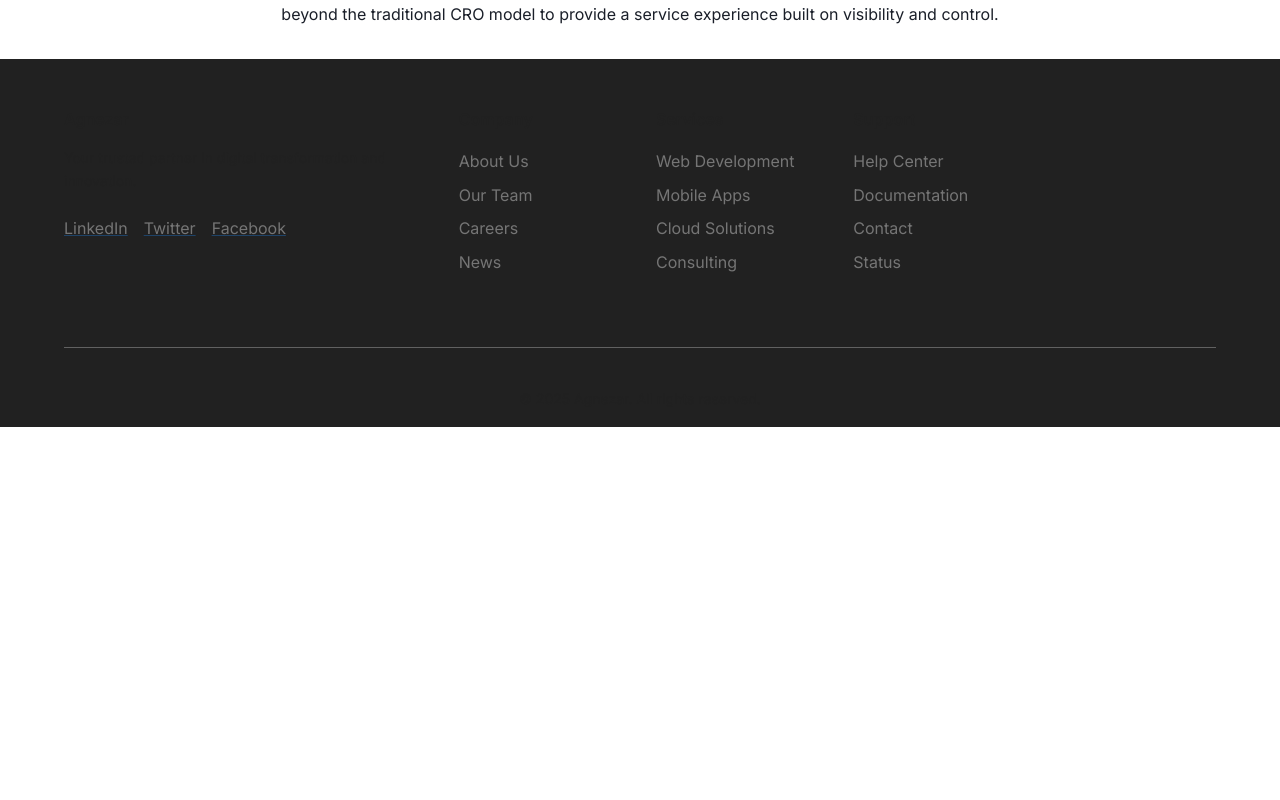
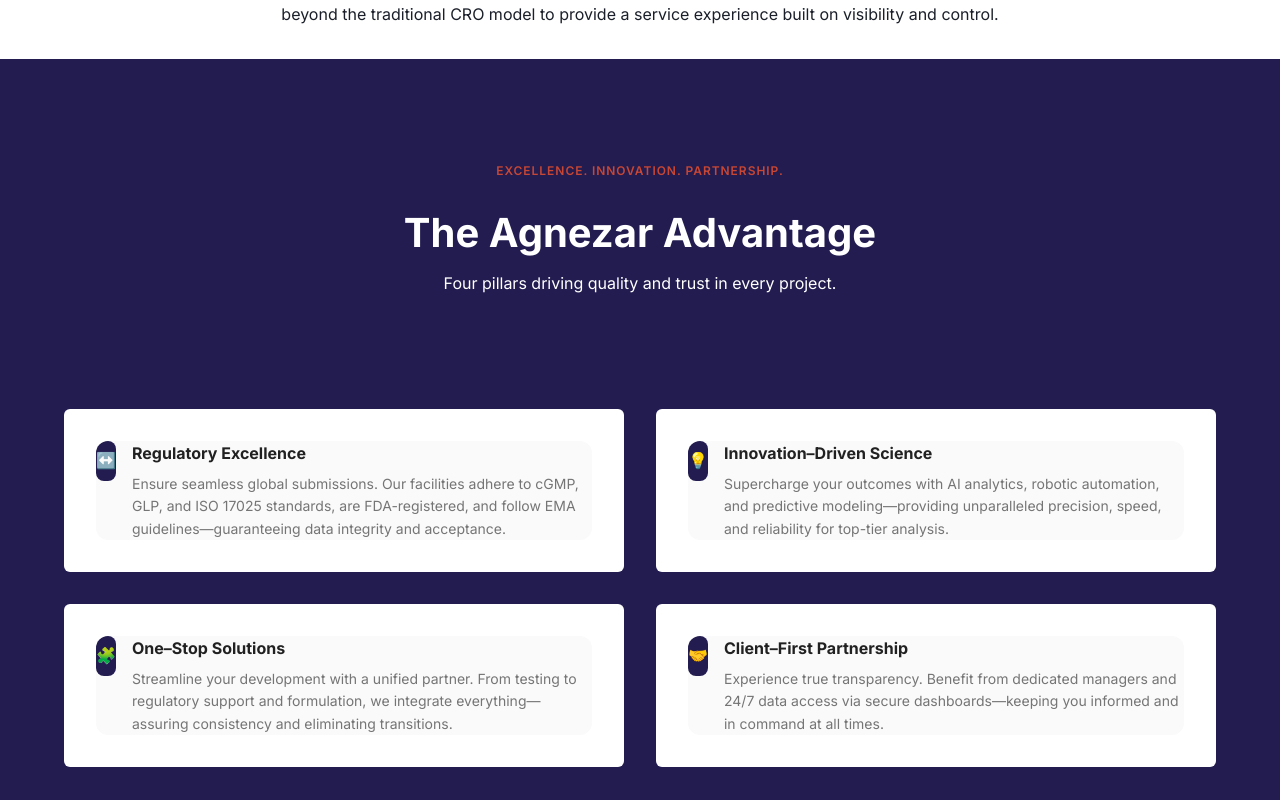
Before and after one commit to anonharish/agnezar, a React (Vite) app: page / in a window 1280 px wide. Shown: the part 1380-2180 px from the top of the page. Before the commit the page ends 1807 px from the top, so only its background shows below. Built offline with nearby package versions, Linux system fonts and the light colour scheme; the HTML template or start-up script is replaced by a standard one.

Commit message:
agenzerAdvantage first cut

```diff
--- /dev/null
+++ b/src/components/molecules/AgnezerAdvantage/AgnezerAdvantage.hook.tsx
@@ -0,0 +1,46 @@
+import { useMemo } from 'react';
+
+export interface AdvantageCard {
+  icon?: React.ReactNode;
+  title: string;
+  description?: string;
+}
+
+export interface AgnezerAdvantageConfig {
+  smallText?: string;
+  title?: string;
+  description?: string;
+  cards?: AdvantageCard[];
+}
+
+export const useAgnezerAdvantage = (config: AgnezerAdvantageConfig = {}) => {
+  const merged = useMemo(() => ({
+    smallText: config.smallText ?? 'Excellence. Innovation. Partnership.',
+    title: config.title ?? 'The Agnezar Advantage',
+    description: config.description ?? 'Four pillars driving quality and trust in every project.',
+    cards: config.cards ?? [
+      {
+        icon: '↔️',
+        title: 'Regulatory Excellence',
+        description: 'Ensure seamless global submissions. Our facilities adhere to cGMP, GLP, and ISO 17025 standards, are FDA-registered, and follow EMA guidelines—guaranteeing data integrity and acceptance.',
+      },
+      {
+        icon: '💡',
+        title: 'Innovation–Driven Science',
+        description: 'Supercharge your outcomes with AI analytics, robotic automation, and predictive modeling—providing unparalleled precision, speed, and reliability for top-tier analysis.',
+      },
+      {
+        icon: '🧩',
+        title: 'One–Stop Solutions',
+        description: 'Streamline your development with a unified partner. From testing to regulatory support and formulation, we integrate everything—assuring consistency and eliminating transitions.',
+      },
+      {
+        icon: '🤝',
+        title: 'Client–First Partnership',
+        description: 'Experience true transparency. Benefit from dedicated managers and 24/7 data access via secure dashboards—keeping you informed and in command at all times.',
+      },
+    ],
+  }), [config]);
+
+  return merged;
+};
--- /dev/null
+++ b/src/components/molecules/AgnezerAdvantage/AgnezerAdvantage.style.tsx
@@ -0,0 +1,61 @@
+import { styled } from '@mui/material/styles';
+import { Box, Typography as MuiTypography, Grid } from '@mui/material';
+import { colors } from '@theme/colors';
+
+export const StyledAdvantage = styled(Box)(({ theme }) => ({
+  backgroundColor: (theme.palette as any)?.secondary?.main ?? colors.secondary.main,
+  color: '#fff',
+  padding: theme.spacing(8, 0),
+}));
+
+export const AdvantageInner = styled(Box)(({ theme }) => ({
+  maxWidth: 1200,
+  margin: '0 auto',
+  padding: theme.spacing(0, 3),
+}));
+
+export const AdvantageTopSmall = styled(MuiTypography)(({ theme }) => ({
+  color: (theme.palette as any)?.secondary?.contrastText ?? '#C74634',
+  textTransform: 'uppercase',
+  fontWeight: 700,
+  textAlign: 'center',
+}));
+
+export const AdvantageTitle = styled(MuiTypography)(({ theme }) => ({
+  color: '#fff',
+  textAlign: 'center',
+  fontWeight: 700,
+  marginTop: theme.spacing(2),
+}));
+
+export const AdvantageDesc = styled(MuiTypography)(({ theme }) => ({
+  color: '#fff',
+  textAlign: 'center',
+  marginTop: theme.spacing(2),
+  maxWidth: 900,
+  marginLeft: 'auto',
+  marginRight: 'auto',
+}));
+
+export const CardsGrid = styled(Grid)(({ theme }) => ({
+  marginTop: theme.spacing(6),
+}));
+
+export const AdvantageCardInner = styled(Box)(({ theme }) => ({
+  background: '#fff',
+  padding: theme.spacing(4),
+  borderRadius: 6,
+  minHeight: 160,
+}));
+
+export const CardIcon = styled(Box)(({ theme }) => ({
+  width: 40,
+  height: 40,
+  borderRadius: 8,
+  background: (theme.palette as any)?.secondary?.main ?? colors.secondary.main,
+  display: 'flex',
+  alignItems: 'center',
+  justifyContent: 'center',
+  color: '#fff',
+  marginBottom: theme.spacing(2),
+}));
--- /dev/null
+++ b/src/components/molecules/AgnezerAdvantage/AgnezerAdvantage.tsx
@@ -0,0 +1,57 @@
+import React from 'react';
+import { useTheme } from '@mui/system';
+import { Box, Grid, Typography } from '@mui/material';
+import { useAgnezerAdvantage } from './AgnezerAdvantage.hook';
+import { StyledAdvantage, AdvantageInner, AdvantageTopSmall, AdvantageTitle, AdvantageDesc, CardsGrid, AdvantageCardInner, CardIcon } from './AgnezerAdvantage.style';
+import { Card } from '@components/atoms';
+import UnParalleled from '../UnParalleled/UnParalleled';
+
+export interface AgnezerAdvantageProps {
+  smallText?: string;
+  title?: string;
+  description?: string;
+  cards?: Array<{ icon?: React.ReactNode; title: string; description?: string }>
+}
+
+export const AgnezerAdvantage: React.FC<AgnezerAdvantageProps> = ({ smallText, title, description, cards }) => {
+  const cfg = useAgnezerAdvantage({ smallText, title, description, cards });
+  const theme = useTheme();
+
+  return (
+    <StyledAdvantage>
+      <AdvantageInner>
+        <UnParalleled
+        smallText='Excellence. Innovation. Partnership.'
+        // smallTextColor='#fff'
+        mainHeading='The Agnezar Advantage'
+        mainHeadingColor= {theme.palette.white.main}
+        description='Four pillars driving quality and trust in every project.'
+        descriptionColor={theme.palette.white.main}
+        />
+        {/* <AdvantageTopSmall variant="overline">{cfg.smallText}</AdvantageTopSmall>
+        <AdvantageTitle variant="h3">{cfg.title}</AdvantageTitle>
+        <AdvantageDesc variant="body1">{cfg.description}</AdvantageDesc> */}
+
+        <CardsGrid container spacing={4}>
+          {cfg.cards.map((c, i) => (
+            <Grid item xs={12} md={6} key={i}>
+              <AdvantageCardInner>
+                <Card variant="filled">
+                  <Box sx={{ display: 'flex', gap: 2, alignItems: 'flex-start' }}>
+                    <CardIcon>{c.icon}</CardIcon>
+                    <Box>
+                      <Typography variant="h6" sx={{ fontWeight: 700 }}>{c.title}</Typography>
+                      <Typography variant="body2" sx={{ mt: 1 }}>{c.description}</Typography>
+                    </Box>
+                  </Box>
+                </Card>
+              </AdvantageCardInner>
+            </Grid>
+          ))}
+        </CardsGrid>
+      </AdvantageInner>
+    </StyledAdvantage>
+  );
+};
+
+export default AgnezerAdvantage;
--- a/src/components/molecules/UnParalleled/UnParalleled.style.tsx
+++ b/src/components/molecules/UnParalleled/UnParalleled.style.tsx
@@ -10,7 +10,7 @@ export const StyledUnParalleled = styled(Box)(({ theme }) => ({
 }));
 
 export const SmallText = styled(MuiTypography)(({ theme }) => ({
-  color: (theme.palette as any)?.secondary?.main ?? colors.secondary.main,
+  color: (theme.palette as any)?.primary?.main ?? colors.primary.main,
   fontWeight: 600,
   fontSize: '0.75rem',
   letterSpacing: '0.08em',
--- a/src/components/molecules/index.ts
+++ b/src/components/molecules/index.ts
@@ -3,6 +3,7 @@ export { Navbar } from './Navbar';
 export { Hero } from './Hero';
 export { UnParalleled } from './UnParalleled/UnParalleled';
 export { SpotlightBox } from './SpotlightBox/SpotlightBox';
+export { AgnezerAdvantage } from './AgnezerAdvantage/AgnezerAdvantage';
 export { Footer } from './Footer';
 
 export type { TopBarProps } from './TopBar';
--- a/src/pages/Home/Home.tsx
+++ b/src/pages/Home/Home.tsx
@@ -1,7 +1,7 @@
 import React from 'react';
 import { useHome } from './Home.hook';
 import { StyledHome } from './Home.style';
-import { Hero, SpotlightBox, UnParalleled } from '@components/molecules';
+import { Hero, SpotlightBox, UnParalleled, AgnezerAdvantage } from '@components/molecules';
 
 export const Home: React.FC = () => {
   const {
@@ -26,6 +26,9 @@ export const Home: React.FC = () => {
 
   {/* Unparalleled Section (below spotlight) */}
   <UnParalleled />
+
+  {/* Agnezer Advantage Section */}
+  <AgnezerAdvantage />
     </StyledHome>
   );
 };
--- a/src/theme/colors.ts
+++ b/src/theme/colors.ts
@@ -2,17 +2,17 @@
 export const colors = {
   // Primary colors
   primary: {
-    main: '#1976d2',
-    light: '#42a5f5',
-    dark: '#1565c0',
+     main: '#C74634',
+    light: '#fc8181',
+    dark: '#c53030',
     contrastText: '#ffffff',
   },
 
   // Secondary colors (Red from Figma)
   secondary: {
-    main: '#C74634',
-    light: '#fc8181',
-    dark: '#c53030',
+    main: '#221C50',
+    light: '#3a3479',
+    dark: '#1a183c',
     contrastText: '#ffffff',
   },
 
```
